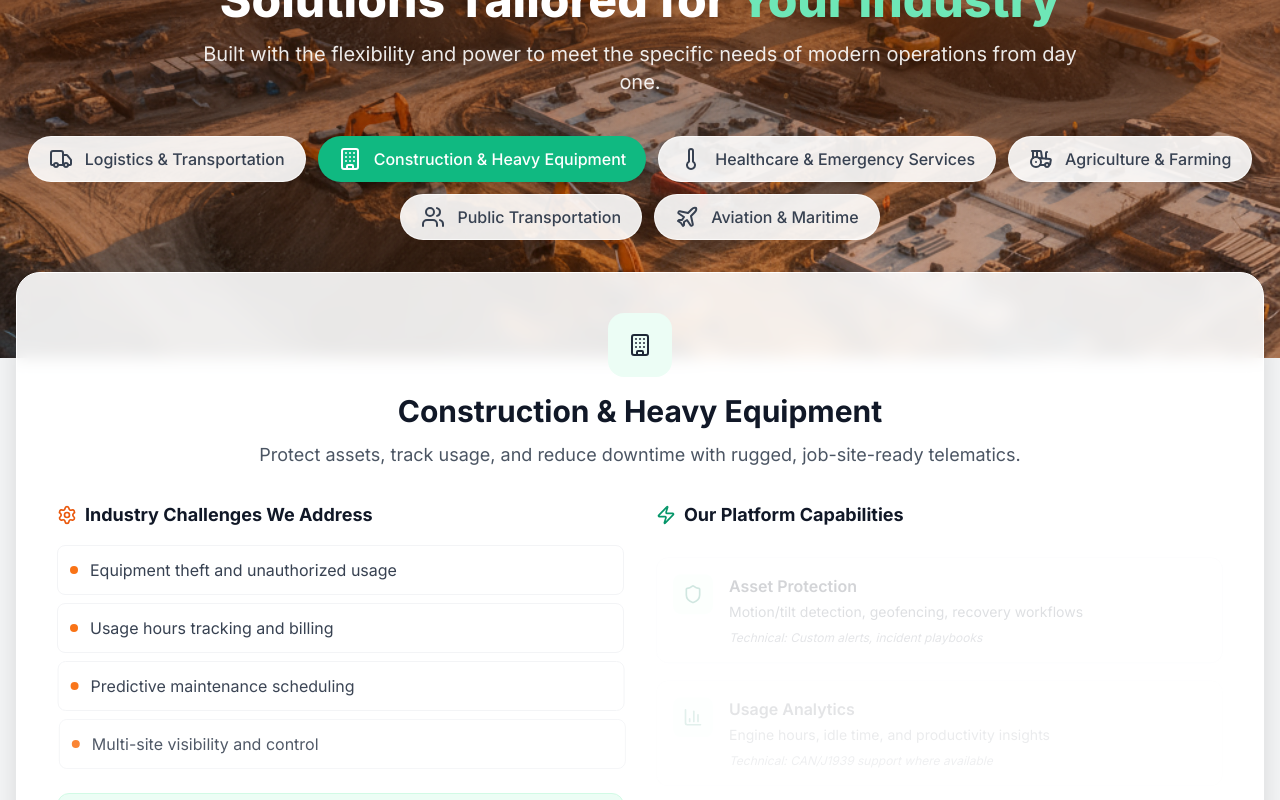
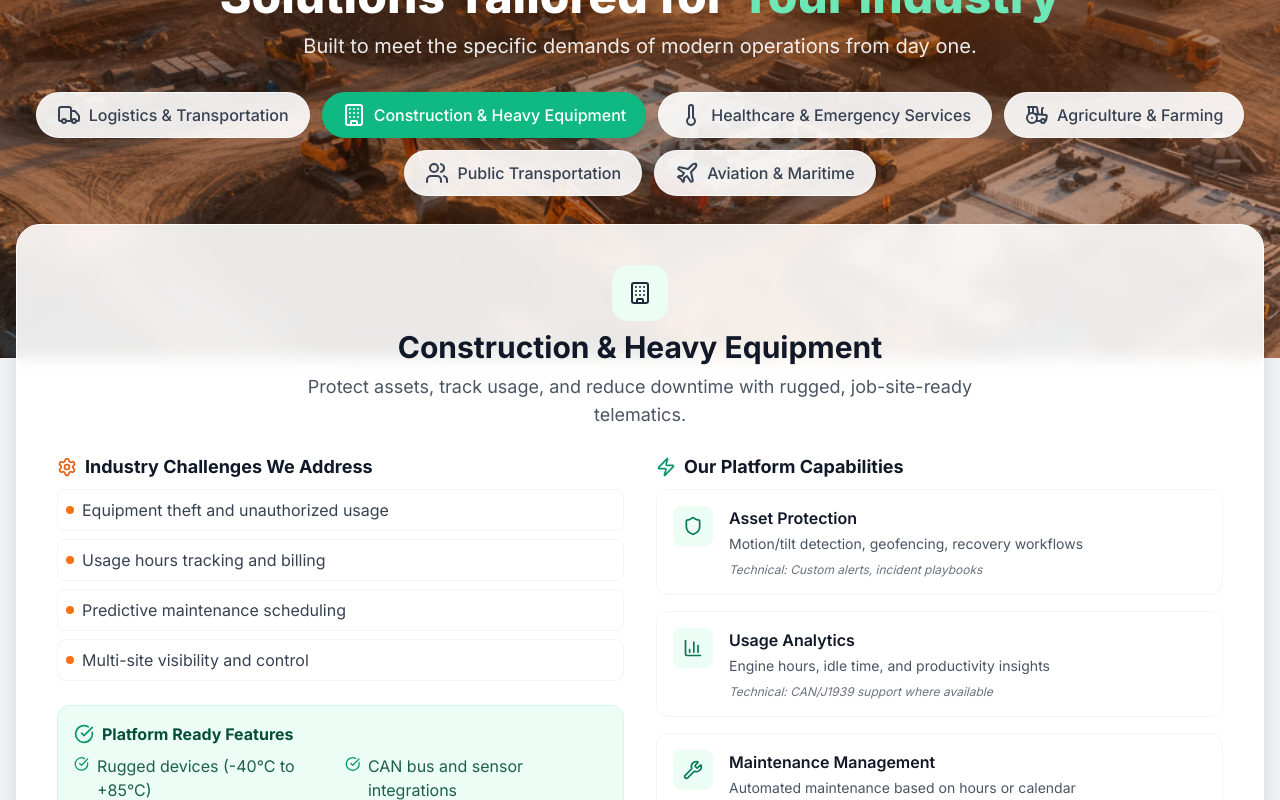
Before and after one commit to Bahareh-Esteki/fleetinfinity, a Next.js app: page / in a window 1280 px wide. Shown: the part 7200-8000 px from the top of the page. Built offline with nearby package versions, Linux system fonts and the light colour scheme.

Commit message:
homepage building

```diff
--- a/app/components/IndustrySolutionsShowcase.js
+++ b/app/components/IndustrySolutionsShowcase.js
@@ -82,7 +82,9 @@ const IndustryCapabilitiesShowcase = () => {
   const [activeIndustry, setActiveIndustry] = useState("logistics");
   const [hoveredFeature, setHoveredFeature] = useState(null);
   const [autoRotate, setAutoRotate] = useState(true);
-
+  const [showMoreMobileChallenges, setShowMoreMobileChallenges] =
+    useState(false);
+  const [showMoreMobileFeatures, setShowMoreMobileFeatures] = useState(false);
   // Industry content (no testimonials, purely capabilities + readiness)
   const industries = useMemo(
     () => ({
@@ -365,7 +367,6 @@ const IndustryCapabilitiesShowcase = () => {
     []
   );
 
-  // Auto-rotate through industries
   useEffect(() => {
     if (!autoRotate) return;
     const keys = Object.keys(industries);
@@ -380,13 +381,16 @@ const IndustryCapabilitiesShowcase = () => {
   const keys = Object.keys(industries);
   const current = industries[activeIndustry];
   const bg = industryBackgrounds[activeIndustry];
+  // Thresholds for how many lines to show before "Show More"
+  const previewChallenges = 2;
+  const previewFeatures = 2;
 
   return (
     <section className="relative w-full">
-      {/* Background image per industry */}
+      {/* Background image */}
       <div className="relative w-full min-h-[70vh]">
         <Image
-          src={bg?.src || "/images/backgrounds/logistics_hub_bg.png"}
+          src={bg?.src || "/images/backgrounds/logistics_hub_bg.jpg"}
           alt=""
           fill
           priority
@@ -401,36 +405,34 @@ const IndustryCapabilitiesShowcase = () => {
       </div>
 
       {/* Foreground content */}
-      <div className="container mx-auto px-4 -mt-[55vh] pb-16 relative z-10">
-        {/* Header */}
+      <div className="container mx-auto px-4 -mt-[55vh] pb-10 relative z-10">
+        {/* HEADER */}
         <motion.div
-          className="text-center max-w-4xl mx-auto mb-10"
-          initial={{ opacity: 0, y: 20 }}
+          className="text-center max-w-4xl mx-auto mb-8"
+          initial={{ opacity: 0, y: 18 }}
           animate={{ opacity: 1, y: 0 }}
-          transition={{ duration: 0.6 }}
+          transition={{ duration: 0.4 }}
         >
-          <div className="inline-flex items-center gap-2 bg-white/10 border border-white/20 rounded-full px-4 py-2 text-sm font-medium text-white mb-5">
+          <div className="inline-flex items-center gap-2 bg-white/10 border border-white/20 rounded-full px-4 py-2 text-sm font-medium text-white mb-4">
             <Target className="w-4 h-4" />
             Industry-Ready Solutions
           </div>
-
-          <h2 className="text-4xl md:text-5xl font-extrabold text-white mb-4">
+          <h2 className="text-3xl md:text-5xl font-extrabold text-white mb-3">
             Solutions Tailored for{" "}
             <span className="text-emerald-300">Your Industry</span>
           </h2>
-
-          <p className="text-lg md:text-xl text-white/90 leading-relaxed">
-            Built with the flexibility and power to meet the specific needs of
-            modern operations from day one.
+          <p className="text-base md:text-xl text-white/90 leading-relaxed">
+            Built to meet the specific demands of modern operations from day
+            one.
           </p>
         </motion.div>
 
-        {/* Tabs */}
+        {/* TABS */}
         <motion.div
-          className="flex flex-wrap justify-center gap-3 mb-8"
-          initial={{ opacity: 0, y: 12 }}
+          className="flex flex-wrap justify-center gap-2 md:gap-3 mb-7"
+          initial={{ opacity: 0, y: 9 }}
           animate={{ opacity: 1, y: 0 }}
-          transition={{ delay: 0.15, duration: 0.4 }}
+          transition={{ delay: 0.12, duration: 0.2 }}
         >
           {keys.map((k) => {
             const isActive = k === activeIndustry;
@@ -439,9 +441,11 @@ const IndustryCapabilitiesShowcase = () => {
                 key={k}
                 onClick={() => {
                   setActiveIndustry(k);
+                  setShowMoreMobileChallenges(false);
+                  setShowMoreMobileFeatures(false);
                   setAutoRotate(false);
                 }}
-                className={`flex items-center gap-3 px-5 py-2.5 rounded-full font-medium transition-all duration-200 ${
+                className={`flex items-center gap-2 px-4 py-2 md:px-5 md:py-2.5 rounded-full font-medium transition-all duration-200 ${
                   isActive
                     ? "bg-emerald-500 text-white shadow-lg"
                     : "bg-white/90 text-gray-700 border border-white/70 hover:bg-white"
@@ -461,97 +465,160 @@ const IndustryCapabilitiesShowcase = () => {
           })}
         </motion.div>
 
-        {/* Panel */}
+        {/* MAIN PANEL (Responsive) */}
         <AnimatePresence mode="wait">
           <motion.div
             key={activeIndustry}
-            initial={{ opacity: 0, y: 24 }}
+            initial={{ opacity: 0, y: 18 }}
             animate={{ opacity: 1, y: 0 }}
-            exit={{ opacity: 0, y: -24 }}
-            transition={{ duration: 0.45 }}
-            className="rounded-3xl p-6 md:p-10 bg-white/90 backdrop-blur shadow-2xl border border-white"
+            exit={{ opacity: 0, y: -16 }}
+            transition={{ duration: 0.4 }}
+            className="rounded-3xl p-4 md:p-10 bg-white/90 backdrop-blur shadow-2xl border border-white"
           >
             {/* Intro */}
-            <div className="text-center mb-8">
-              <div className="inline-flex items-center justify-center w-16 h-16 bg-emerald-50 rounded-2xl mb-4">
+            <div className="text-center mb-6">
+              <div className="inline-flex items-center justify-center w-14 h-14 bg-emerald-50 rounded-2xl mb-2">
                 <IndustryIcon id={activeIndustry} />
               </div>
-              <h3 className="text-2xl md:text-3xl font-bold text-gray-900 mb-3">
+              <h3 className="text-xl md:text-3xl font-bold text-gray-900 mb-2">
                 {current.name}
               </h3>
-              <p className="text-base md:text-lg text-gray-600 max-w-3xl mx-auto">
+              <p className="text-sm md:text-lg text-gray-600 max-w-2xl mx-auto">
                 {current.description}
               </p>
             </div>
 
-            {/* Content grid */}
-            <div className="grid lg:grid-cols-2 gap-8">
-              {/* Challenges + Ready features */}
+            {/* GRID: Desktop side-by-side, Mobile stacked/summarized */}
+            <div className="grid lg:grid-cols-2 gap-6 md:gap-8">
+              {/* Challenges (Summary/Expand) */}
               <div>
-                <h4 className="text-lg font-bold text-gray-900 mb-4 flex items-center gap-2">
+                <h4 className="text-base md:text-lg font-bold text-gray-900 mb-2 flex items-center gap-2">
                   <Settings className="w-5 h-5 text-orange-600" />
                   Industry Challenges We Address
                 </h4>
-                <div className="space-y-2 mb-6">
+                {/* PC: Full list, Mobile: Collapsed toggle */}
+                <div className="hidden md:block space-y-2 mb-6">
                   {current.challenges.map((c, idx) => (
-                    <motion.div
+                    <div
                       key={idx}
-                      className="flex items-start gap-3 p-3 bg-white rounded-lg border border-gray-100"
-                      initial={{ opacity: 0, x: -16 }}
-                      animate={{ opacity: 1, x: 0 }}
-                      transition={{ delay: idx * 0.06 + 0.1 }}
+                      className="flex items-start gap-2 p-2 bg-white rounded-lg border border-gray-100"
                     >
                       <div className="w-2 h-2 bg-orange-500 rounded-full mt-2 flex-shrink-0" />
-                      <span className="text-gray-700 text-sm md:text-base">
-                        {c}
-                      </span>
-                    </motion.div>
+                      <span className="text-gray-700 text-base">{c}</span>
+                    </div>
                   ))}
                 </div>
+                <div className="block md:hidden space-y-2 mb-2">
+                  {current.challenges
+                    .slice(0, previewChallenges)
+                    .map((c, idx) => (
+                      <div
+                        key={idx}
+                        className="flex items-start gap-2 p-2 bg-white rounded-lg border border-gray-100"
+                      >
+                        <div className="w-2 h-2 bg-orange-500 rounded-full mt-2 flex-shrink-0" />
+                        <span className="text-gray-700 text-sm">{c}</span>
+                      </div>
+                    ))}
+                  {current.challenges.length > previewChallenges &&
+                    !showMoreMobileChallenges && (
+                      <button
+                        onClick={() => setShowMoreMobileChallenges(true)}
+                        className="px-2 py-1 text-emerald-600 text-sm font-medium underline"
+                      >
+                        Show {current.challenges.length - previewChallenges}{" "}
+                        more...
+                      </button>
+                    )}
+                  {showMoreMobileChallenges &&
+                    current.challenges
+                      .slice(previewChallenges)
+                      .map((c, idx) => (
+                        <div
+                          key={idx}
+                          className="flex items-start gap-2 p-2 bg-white rounded-lg border border-gray-100"
+                        >
+                          <div className="w-2 h-2 bg-orange-500 rounded-full mt-2 flex-shrink-0" />
+                          <span className="text-gray-700 text-sm">{c}</span>
+                        </div>
+                      ))}
+                </div>
 
-                <div className="bg-emerald-50 rounded-xl p-5 border border-emerald-100">
-                  <h5 className="font-bold text-emerald-900 mb-3 flex items-center gap-2">
+                {/* Ready Features */}
+                {/* Desktop: grid; Mobile: summary/expand */}
+                <div className="bg-emerald-50 rounded-xl p-4 border border-emerald-100 mt-3">
+                  <h5 className="font-bold text-emerald-900 mb-2 flex items-center gap-2">
                     <CheckCircle className="w-5 h-5 text-emerald-600" />
                     Platform Ready Features
                   </h5>
-                  <div className="grid sm:grid-cols-2 gap-2">
+                  <div className="hidden md:grid md:grid-cols-2 gap-2">
                     {current.readyFeatures.map((f, idx) => (
                       <div key={idx} className="flex items-start gap-2">
                         <CheckCircle className="w-4 h-4 text-emerald-600 mt-0.5" />
-                        <span className="text-emerald-900/90 text-sm">{f}</span>
+                        <span className="text-emerald-900/90 text-base">
+                          {f}
+                        </span>
                       </div>
                     ))}
+                  </div>
+                  {/* Mobile: Show two, toggle rest */}
+                  <div className="md:hidden space-y-1">
+                    {current.readyFeatures
+                      .slice(0, previewFeatures)
+                      .map((f, idx) => (
+                        <div key={idx} className="flex items-start gap-2">
+                          <CheckCircle className="w-4 h-4 text-emerald-600 mt-0.5" />
+                          <span className="text-emerald-900/90 text-sm">
+                            {f}
+                          </span>
+                        </div>
+                      ))}
+                    {current.readyFeatures.length > previewFeatures &&
+                      !showMoreMobileFeatures && (
+                        <button
+                          onClick={() => setShowMoreMobileFeatures(true)}
+                          className="px-2 py-1 text-emerald-600 text-sm font-medium underline"
+                        >
+                          Show {current.readyFeatures.length - previewFeatures}{" "}
+                          more...
+                        </button>
+                      )}
+                    {showMoreMobileFeatures &&
+                      current.readyFeatures
+                        .slice(previewFeatures)
+                        .map((f, idx) => (
+                          <div key={idx} className="flex items-start gap-2">
+                            <CheckCircle className="w-4 h-4 text-emerald-600 mt-0.5" />
+                            <span className="text-emerald-900/90 text-sm">
+                              {f}
+                            </span>
+                          </div>
+                        ))}
                   </div>
                 </div>
               </div>
 
               {/* Capabilities */}
               <div>
-                <h4 className="text-lg font-bold text-gray-900 mb-4 flex items-center gap-2">
+                <h4 className="text-base md:text-lg font-bold text-gray-900 mb-2 flex items-center gap-2">
                   <Zap className="w-5 h-5 text-emerald-600" />
                   Our Platform Capabilities
                 </h4>
-                <div className="space-y-4">
+                {/* Desktop: vertical list; Mobile: horizontal swipe */}
+                <div className="hidden md:block space-y-4">
                   {current.capabilities.map((cap, idx) => (
-                    <motion.div
+                    <div
                       key={idx}
                       className="bg-white rounded-xl p-4 border border-gray-100 hover:border-emerald-200 transition-all duration-200 cursor-default"
-                      initial={{ opacity: 0, y: 16 }}
-                      animate={{ opacity: 1, y: 0 }}
-                      transition={{ delay: idx * 0.08 + 0.15 }}
-                      onMouseEnter={() => setHoveredFeature(cap.title)}
-                      onMouseLeave={() => setHoveredFeature(null)}
                     >
                       <div className="flex items-start gap-4">
                         <div className="w-10 h-10 bg-emerald-50 rounded-lg flex items-center justify-center flex-shrink-0">
                           <span className="text-emerald-700">{cap.icon}</span>
                         </div>
                         <div className="flex-1">
-                          <div className="flex items-center justify-between">
-                            <h5 className="font-semibold text-gray-900">
-                              {cap.title}
-                            </h5>
-                          </div>
+                          <h5 className="font-semibold text-gray-900">
+                            {cap.title}
+                          </h5>
                           <p className="text-sm text-gray-600 mt-1">
                             {cap.description}
                           </p>
@@ -560,14 +627,41 @@ const IndustryCapabilitiesShowcase = () => {
                           </p>
                         </div>
                       </div>
-                    </motion.div>
+                    </div>
+                  ))}
+                </div>
+                {/* Mobile: carousel */}
+                <div className="md:hidden overflow-x-auto whitespace-nowrap -mx-2 px-2">
+                  {current.capabilities.map((cap, idx) => (
+                    <div
+                      key={idx}
+                      className="inline-block align-top w-[18rem] mr-3 bg-white rounded-xl p-4 border border-gray-100"
+                      style={{ minWidth: "16rem", maxWidth: "20rem" }}
+                    >
+                      <div className="flex items-start gap-3">
+                        <div className="w-10 h-10 bg-emerald-50 rounded-lg flex items-center justify-center flex-shrink-0">
+                          <span className="text-emerald-700">{cap.icon}</span>
+                        </div>
+                        <div className="flex-1">
+                          <h5 className="font-semibold text-gray-900">
+                            {cap.title}
+                          </h5>
+                          <p className="text-sm text-gray-600 mt-1">
+                            {cap.description}
+                          </p>
+                          <p className="text-[11px] text-gray-500 italic mt-1">
+                            Technical: {cap.technical}
+                          </p>
+                        </div>
+                      </div>
+                    </div>
                   ))}
                 </div>
               </div>
             </div>
 
-            {/* Bottom highlights */}
-            <div className="grid md:grid-cols-4 gap-4 mt-10">
+            {/* Bottom highlights: PC grid, mobile summary */}
+            <div className="hidden md:grid md:grid-cols-4 gap-4 mt-10">
               <div className="bg-white rounded-lg p-4 border border-gray-100 text-center">
                 <Database className="w-7 h-7 text-emerald-600 mx-auto mb-2" />
                 <div className="font-semibold text-gray-900">151+ Devices</div>
@@ -595,9 +689,28 @@ const IndustryCapabilitiesShowcase = () => {
                 <div className="text-xs text-gray-600">REST + webhooks</div>
               </div>
             </div>
+            {/* Mobile: compact row */}
+            <div className="md:hidden flex justify-between mt-6 gap-2 text-xs">
+              <div className="flex flex-col items-center flex-1 py-4 bg-white border border-gray-100 rounded-lg mr-1">
+                <Database className="w-6 h-6 text-emerald-600 mb-1" />
+                151+ Devices
+              </div>
+              <div className="flex flex-col items-center flex-1 py-4 bg-white border border-gray-100 rounded-lg mx-1">
+                <Globe className="w-6 h-6 text-emerald-600 mb-1" />
+                Global Ready
+              </div>
+              <div className="flex flex-col items-center flex-1 py-4 bg-white border border-gray-100 rounded-lg mx-1">
+                <Lock className="w-6 h-6 text-emerald-600 mb-1" />
+                Security
+              </div>
+              <div className="flex flex-col items-center flex-1 py-4 bg-white border border-gray-100 rounded-lg ml-1">
+                <Code className="w-6 h-6 text-emerald-600 mb-1" />
+                API-First
+              </div>
+            </div>
 
-            {/* CTAs */}
-            <div className="flex flex-col sm:flex-row gap-4 justify-center items-center mt-8">
+            {/* CTAs (same style both views, stacked on mobile) */}
+            <div className="flex flex-col sm:flex-row gap-3 justify-center items-center mt-8">
               <motion.button
                 className="bg-emerald-600 hover:bg-emerald-700 text-white font-semibold px-8 py-3 rounded-xl shadow-md flex items-center gap-3 group transition-all duration-200"
                 whileHover={{ scale: 1.03, y: -2 }}
@@ -606,7 +719,6 @@ const IndustryCapabilitiesShowcase = () => {
                 Schedule Platform Demo
                 <ArrowRight className="w-5 h-5 group-hover:translate-x-1 transition-transform" />
               </motion.button>
-
               <motion.button
                 className="border-2 border-gray-200 hover:border-gray-300 text-gray-800 font-semibold px-8 py-3 rounded-xl flex items-center gap-3 group transition-all duration-200 bg-white"
                 whileHover={{ scale: 1.03, y: -2 }}
```
